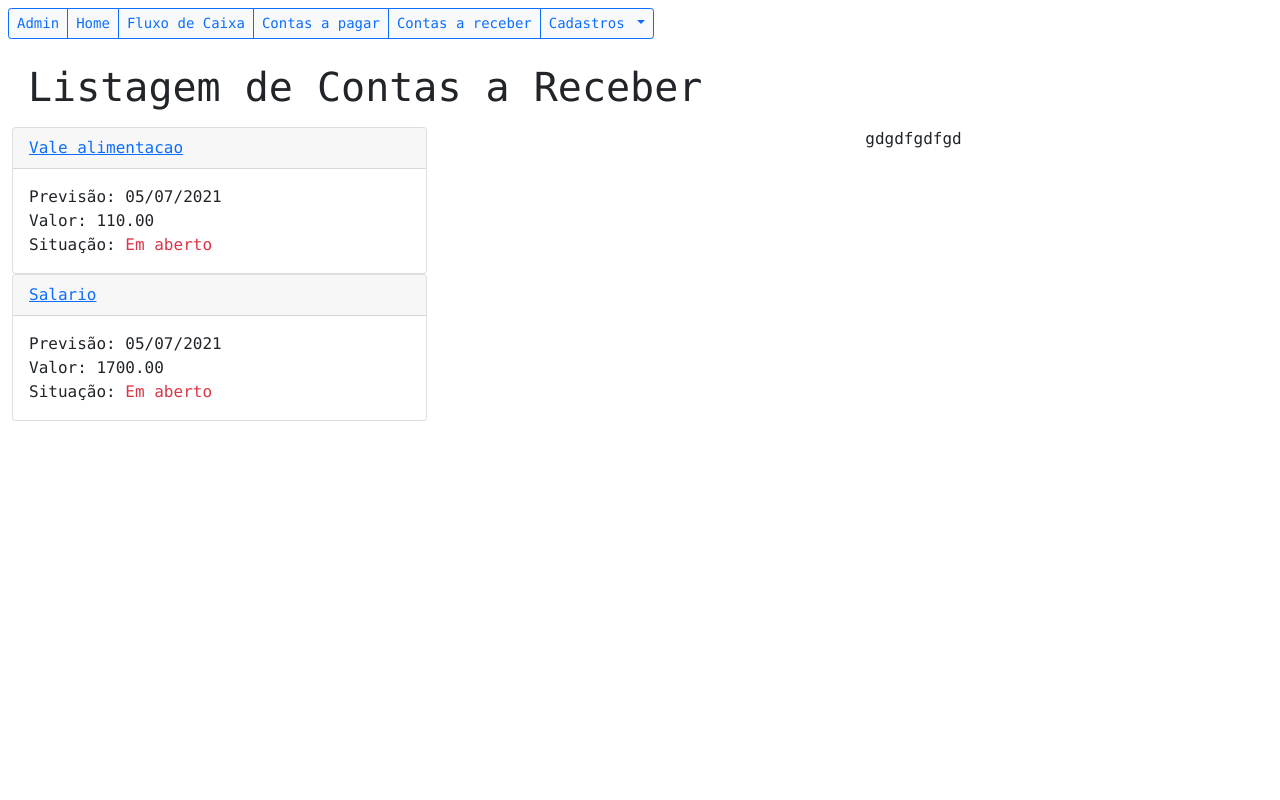
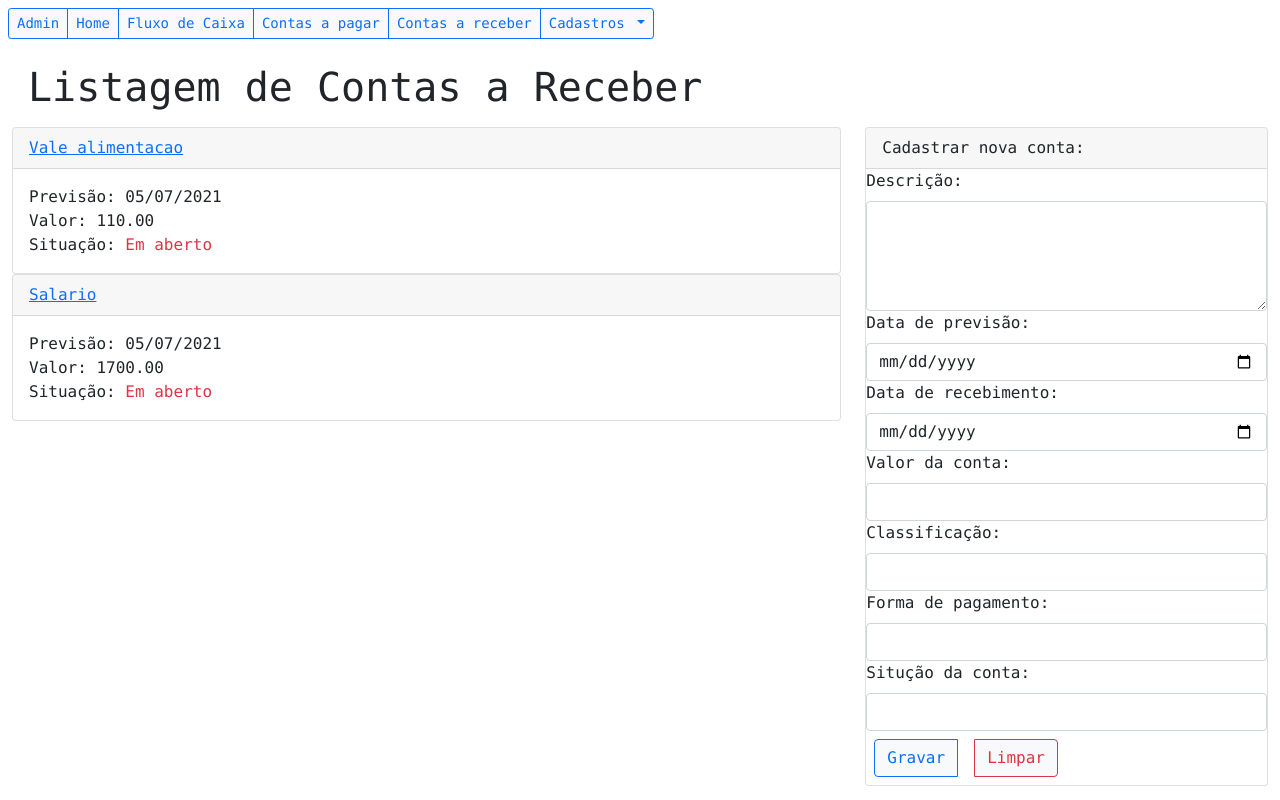
Before and after one commit to mabner/fby-trabalho_final, a Django app: page /receber in a window 1280 px wide. Run offline with Django 3.2, Linux system fonts and the light colour scheme; data comes from the database, SQL or seed files in the repository; lists and menus that the app fills with data are empty.

Commit message:
contas receber form implemented

```diff
--- a/contas/templates/contas_receber.html
+++ b/contas/templates/contas_receber.html
@@ -6,7 +6,7 @@
 {% block listagem %}
 {% for conta in contas_receber %}
 
-<div class="card w-50">
+<div class="card">
 	<a href="{% url 'detalhes_receber' conta.id %}" class="card-header">{{conta.descricao}}</a>
 	<div class="card-body">
 		<div class="card-text">
@@ -28,5 +28,50 @@
 {% endblock listagem %}
 
 {% block cadastro %}
-<form action="">gdgdfgdfgd</form>
+<div class="form-group card">
+	<div class="card-header">Cadastrar nova conta:</div>
+
+	<form action="{% url 'cadastrar_receber' %}" method="POST" class="form-g">
+		{% csrf_token %}
+
+		<label for="descricao" class="form-label">Descrição:</label>
+		<textarea name="descricao" id="descricao" cols="40" rows="4" class="form-control" required></textarea>
+
+		<label for="data_vencimento" class="form-label">Data de previsão:</label>
+		<input type="date" name="data_vencimento" id="data_vencimento" class="form-control" required>
+
+		<label for="data_pagamento" class="form-label">Data de recebimento:</label>
+		<input type="date" name="data_pagamento" id="data_pagamento" class="form-control">
+
+		<label for="valor" class="form-label">Valor da conta:</label>
+		<input type="number" name="valor" id="valor" class="form-control" required>
+
+		<label for="classificacao" class="form-label">Classificação:</label>
+		<select name="classificacao" id="classificacao" class="form-control">
+			{% for classif in classificacao %}
+			<option value="{{classif.0}}">{{classif.1}}</option>
+			{% endfor %}
+		</select>
+
+		<label for="formapagar" class="form-label">Forma de pagamento:</label>
+		<select name="formapagar" id="formapagar" class="form-control">
+			{% for pagamento in formapagar %}
+			<option value="{{pagamento.0}}">{{pagamento.1}}</option>
+			{% endfor %}
+		</select>
+
+		<label for="situacao" class="form-label">Situção da conta:</label>
+		<select name="situacao" id="situacao" class="form-control">
+			{% for sit in situacao %}
+			<option value="{{sit.0}}">{{sit.1}}</option>
+			{% endfor %}
+		</select>
+
+		<div class="btn-group">
+			<button type="submit" class="btn btn-outline-primary bg-light m-2">Gravar</button>
+			<button type="reset" class="btn btn-outline-danger bg-light m-2">Limpar</button>
+		</div>
+
+	</form>
+</div>
 {% endblock cadastro %}
--- a/contas/urls.py
+++ b/contas/urls.py
@@ -15,4 +15,5 @@ urlpatterns = [
          views.detalhar_conta_pagar, name='detalhes_pagar'),
     path('fluxo', views.fluxo_caixa, name='fluxo'),
     path('pagar/cadastrar', views.pagar, name='cadastrar_pagar'),
+    path('receber/cadastrar', views.receber, name='cadastrar_receber'),
 ]
--- a/contas/views/contas_receber.py
+++ b/contas/views/contas_receber.py
@@ -1,4 +1,7 @@
-from contas.models.contas_receber import ContasReceber
+from contas.models.classificacao_recebimento import ClassificacaoReceber
+from django.http.request import HttpRequest
+from contas.models.forma_pagamento import FormaPagamento
+from contas.models.contas_receber import ContasReceber, SIT_ESCOLHA
 from django.shortcuts import render
 
 
@@ -11,3 +14,39 @@ def detalhar_conta_receber(request, idconta):
     detalhe_conta_receber = ContasReceber.receber_objects.obter_detalhes_conta(
         idconta)
     return render(request, 'receber_detalhes.html', {'detalhe_conta_receber': detalhe_conta_receber})
+
+
+def cadastrar_conta_receber(request: HttpRequest):
+    classificacao = ClassificacaoReceber.objects.all()
+
+    if request.method == 'GET':
+
+        formapagar = FormaPagamento.objects.all()
+        situacao = SIT_ESCOLHA
+
+        return render('contas_pagar.html', {
+            'formapagar': formapagar,
+            'situacao': situacao,
+            'classificacao': classificacao
+        })
+    else:
+        dados = request.POST
+        descricao = dados['descricao']
+        data_vencimento = dados['data_vencimento']
+        data_pagamento = dados['data_pagamento']
+        valor = dados['valor']
+        classificacao_id = dados['classificacao']
+        formapagar = dados['formapagar']
+        situacao = dados['situacao']
+
+        classificacao = ClassificacaoReceber.objects.get(id=classificacao_id)
+
+        ContasReceber.objects.create(
+            descricao=descricao,
+            data_vencimento=data_vencimento,
+            data_pagamento=data_pagamento,
+            valor=valor,
+            classificacao=classificacao,
+            formapagar=formapagar,
+            situacao=situacao
+        )
```
Also changed, not shown: contas/migrations/0011_alter_formapagamento_managers.py (added).
